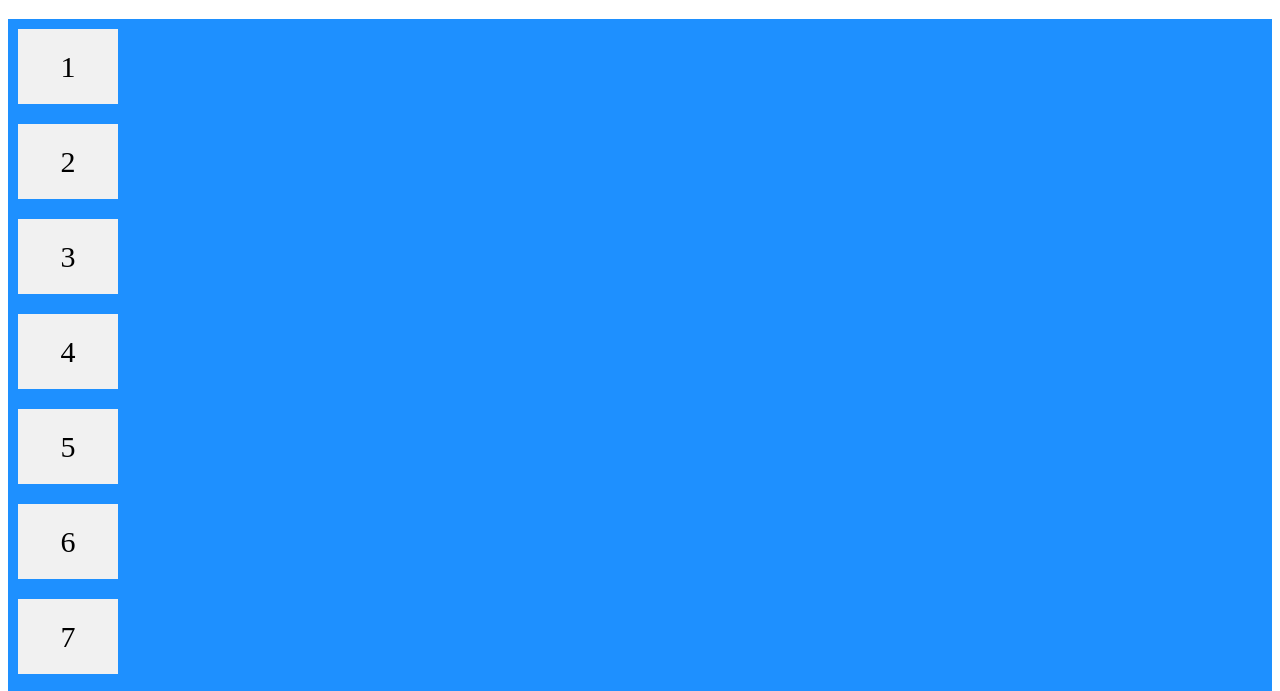
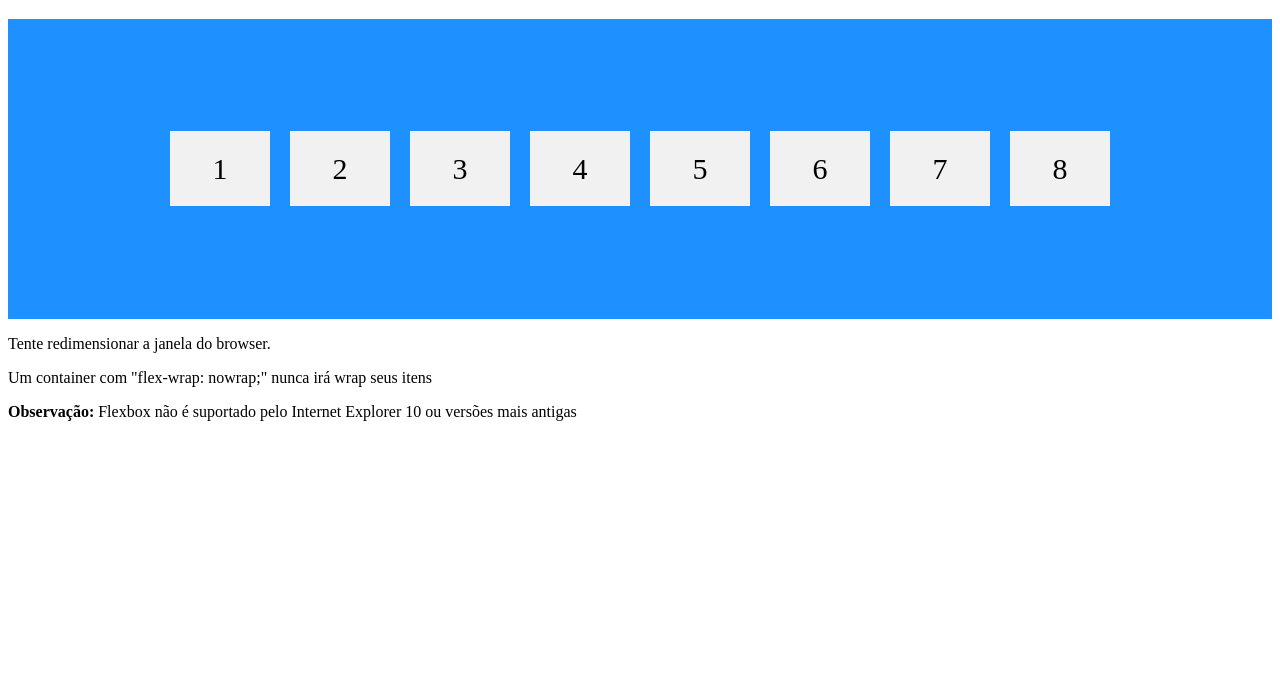
Before and after one commit to thallesbruno/alura-html-css3, a plain HTML site: page teste/index.html in a window 1280 px wide. Shown: the part 61-752 px from the top of the page. Drawn offline with Linux system fonts and the light colour scheme.

Commit message:
alter css

```diff
--- a/teste/styles.css
+++ b/teste/styles.css
@@ -1,7 +1,9 @@
 .flex-container{
     display: flex;
-    flex-wrap: wrap;
-    flex-flow: nowrap column;
+    height: 300px;
+    flex-flow: nowrap row;
+    justify-content: center;
+    align-items: center;
     background-color: dodgerblue;
 }
 
```
